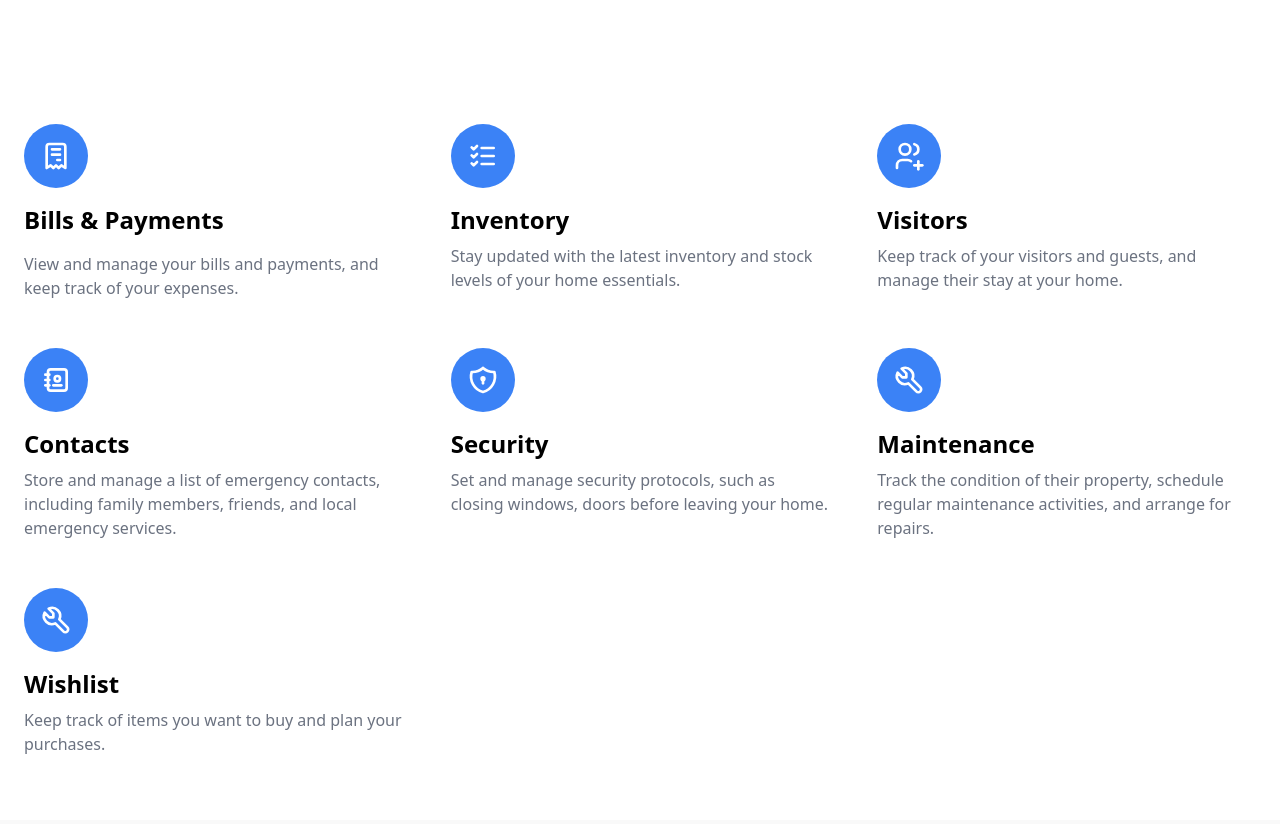
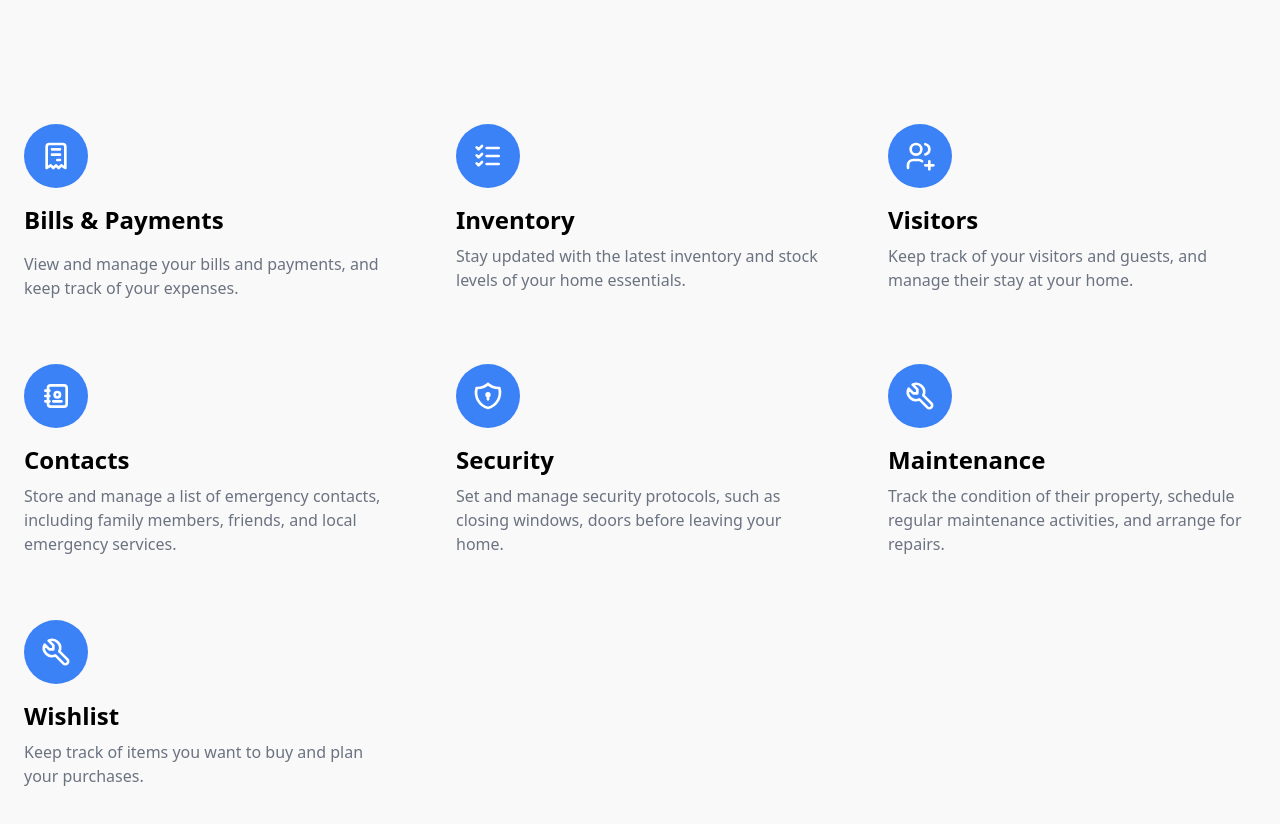
Before and after one commit to stefanicjuraj/home-op, a React (Vite) app in the folder app/: page /maintenance in a window 1280 px wide. Shown: the part 580-1404 px from the top of the page. Built offline with nearby package versions, Linux system fonts and the light colour scheme; no server answers.

Commit message:
style(pages): modify Landing page text styling

```diff
--- a/app/src/pages/Landing.tsx
+++ b/app/src/pages/Landing.tsx
@@ -12,16 +12,16 @@ export default function Landing() {
 
     return (
         <>
-            <section className="bg-white">
+            <section>
                 <div className="py-16 px-16 mx-auto max-w-screen-xl sm:py-16 lg:px-6">
                     <h1 className="mt-24 mb-4 text-center text-7xl text-blue-500 font-bold">
                         HomeOp
                     </h1>
-                    <p className="text-center text-[#000] text-2xl mx-auto mt-16 mb-16 w-4/5">
+                    <p className="text-center text-[#000] text-2xl mx-auto mt-16 mb-16 sm:w-4/5 w-full">
                         Create, manage, plan and keep track of your upcoming bills and payments, home inventory, invited visitors, important contacts, security protocols, household maintenance, and home wishlist.
                     </p>
                     <Login />
-                    <div className="text-[#000] space-y-8 md:grid md:grid-cols-2 lg:grid-cols-3 md:gap-12 md:space-y-0">
+                    <div className="text-[#000] space-y-8 md:grid md:grid-cols-2 lg:grid-cols-3 md:gap-16 md:space-y-0">
                         <div>
                             <div className="flex justify-center items-center mb-4 w-10 h-10 rounded-full bg-blue-500 lg:h-16 lg:w-16">
                                 <img src={bill} alt="dropdown" className="w-8 h-8" />
```
